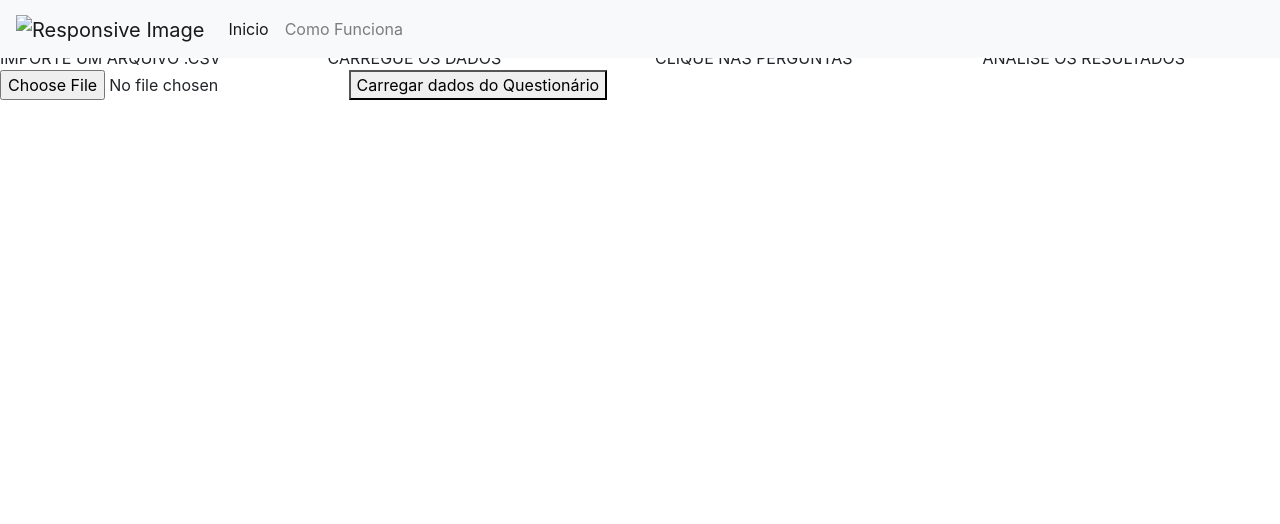
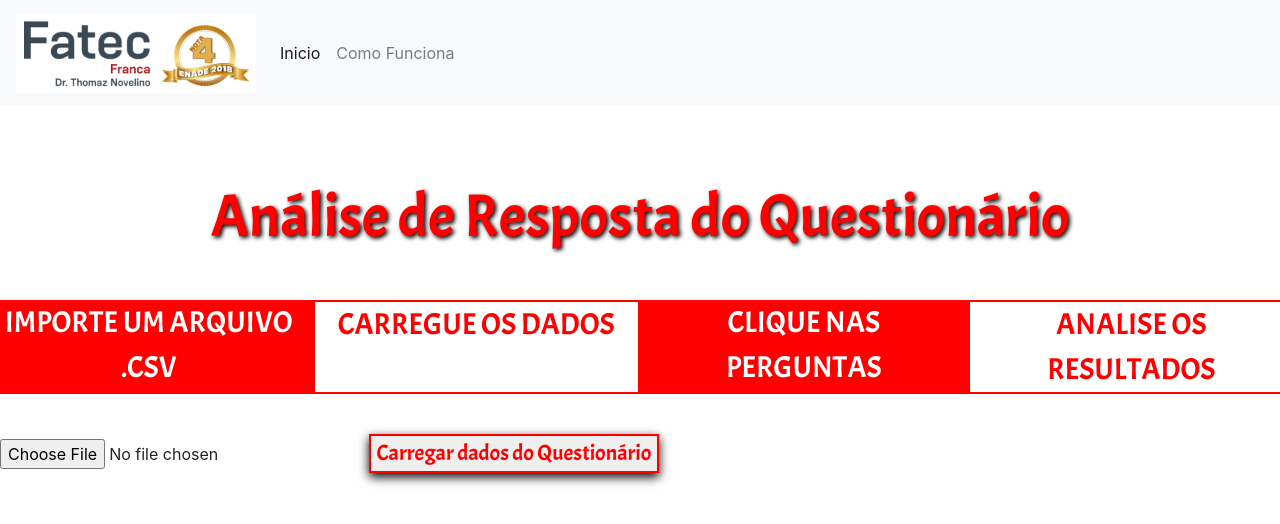
Before and after one commit to caiofloroads/perfil-socioeconomico, a plain HTML site: page index.html in a window 1280 px wide. Drawn offline with nearby package versions, Linux system fonts and the light colour scheme; the site is published under a folder, as on GitHub Pages, so addresses that start at the root find nothing; a web font is replaced by a local one.

Commit message:
Arrumando caminho dos arquivos

```diff
--- a/index.html
+++ b/index.html
@@ -7,7 +7,7 @@
   <link rel="stylesheet" href="https://stackpath.bootstrapcdn.com/bootstrap/4.5.0/css/bootstrap.min.css"
     integrity="sha384-9aIt2nRpC12Uk9gS9baDl411NQApFmC26EwAOH8WgZl5MYYxFfc+NcPb1dKGj7Sk" crossorigin="anonymous">
   <link href="https://fonts.googleapis.com/css2?family=ABeeZee:ital@0;1&family=Acme&display=swap" rel="stylesheet">
-  <link rel="stylesheet" href="/public/css/styleQS.css">
+  <link rel="stylesheet" href="public/css/styleQS.css">
 
   <script src="https://code.highcharts.com/highcharts.js"></script>
   <script src="https://code.highcharts.com/modules/data.js"></script>
@@ -18,7 +18,7 @@
 
 <body>
   <nav class="navbar fixed-top navbar-expand-lg navbar-light bg-light">
-    <a class="navbar-brand" href="#"><img src="/public/img/navbarFatec.png" alt="Responsive Image"></a>
+    <a class="navbar-brand" href="#"><img src="public/img/navbarFatec.png" alt="Responsive Image"></a>
     <button class="navbar-toggler" type="button" data-toggle="collapse" data-target="#navbarNav"
       aria-controls="navbarNav" aria-expanded="false" aria-label="Toggle navigation">
       <span class="navbar-toggler-icon"></span>
@@ -338,6 +338,6 @@
   integrity="sha384-Q6E9RHvbIyZFJoft+2mJbHaEWldlvI9IOYy5n3zV9zzTtmI3UksdQRVvoxMfooAo" crossorigin="anonymous"></script>
 <script src="https://stackpath.bootstrapcdn.com/bootstrap/4.5.0/js/bootstrap.min.js"
   integrity="sha384-OgVRvuATP1z7JjHLkuOU7Xw704+h835Lr+6QL9UvYjZE3Ipu6Tp75j7Bh/kR0JKI" crossorigin="anonymous"></script>
-<script src="/public/js/scriptQS.js"></script>
+<script src="public/js/scriptQS.js"></script>
 
 </html>
```
